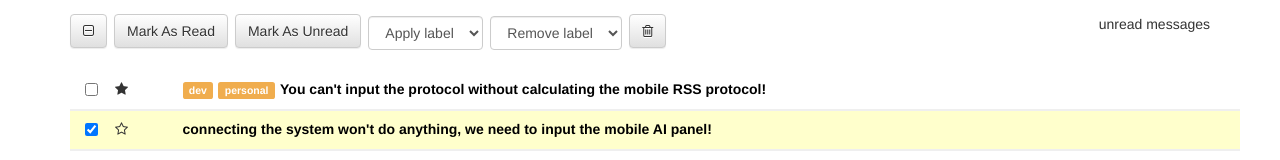
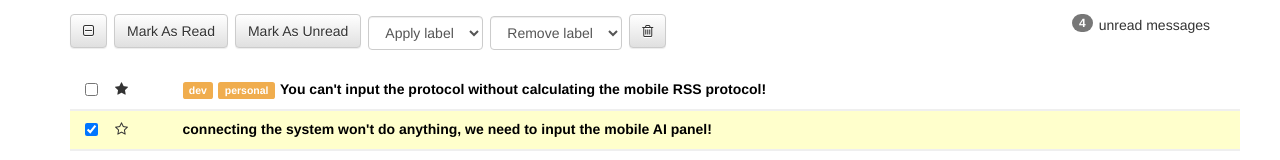
Before and after one commit to lindacall4home/react-inbox, a React (Create React App) app: page / in a window 1280 px wide. Shown: the top 160 px of the page. Built offline with nearby package versions, Linux system fonts and the light colour scheme.

Commit message:
fix unread count not displaying

```diff
--- a/src/App.js
+++ b/src/App.js
@@ -75,12 +75,13 @@ class App extends Component {
   }
 
   componentDidMount(){
-    this.setUnreadCount();
+    this.setState({unread: this.getUnreadCount()});
   }
 
-  setUnreadCount = () => {
+  getUnreadCount = () => {
     let count = this.state.messages.filter(message => message.read === false).length;
-    this.setState({unread: count});
+    console.log(count);
+    return count;
   }
 
 
@@ -119,7 +120,8 @@ class App extends Component {
       })
     }
 
-    this.setState({messages: newMessageArr});
+    this.setState({messages: newMessageArr,
+                  unread: this.getUnreadCount()});
 
   }
 
@@ -133,8 +135,8 @@ class App extends Component {
       }
       return message;
     })
-    this.setState({messages: newMessageArr});
-
+    this.setState({messages: newMessageArr,
+                  unread: this.getUnreadCount()});
   }
 
   deleteMessages = () => {
@@ -144,7 +146,8 @@ class App extends Component {
     newMessageArr = messageArr.filter((message) => {
       return !message.selected;
     })
-    this.setState({messages: newMessageArr});
+    this.setState({messages: newMessageArr,
+                  unread: this.getUnreadCount()});
 
   }
 
@@ -185,6 +188,7 @@ class App extends Component {
       <div className="container">
         <Toolbar
           messages={this.state.messages}
+          unread={this.state.unread}
           setUnreadCount={this.setUnreadCount}
           selectAllMessages={this.selectAllMessages} setMessageRead={this.setMessageRead} deleteMessages={this.deleteMessages}
           addLabel={this.addLabel}
```
